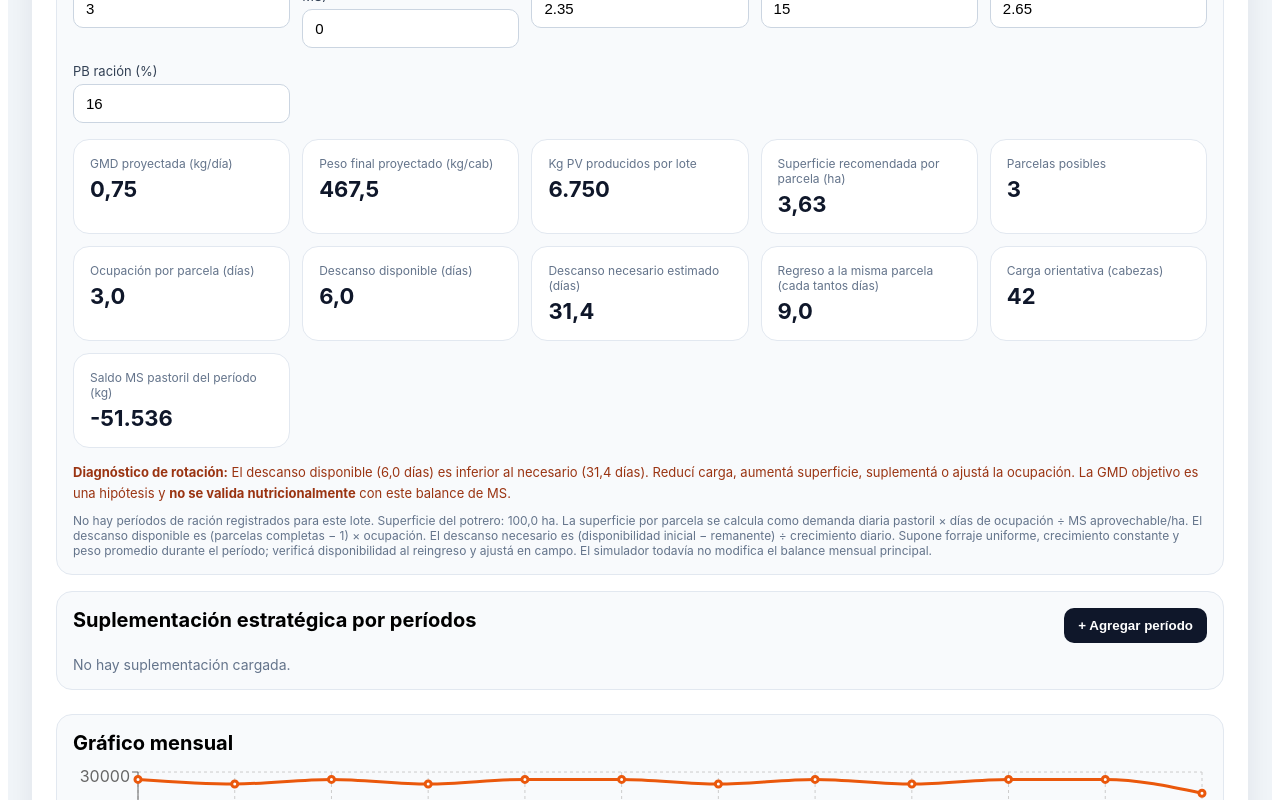
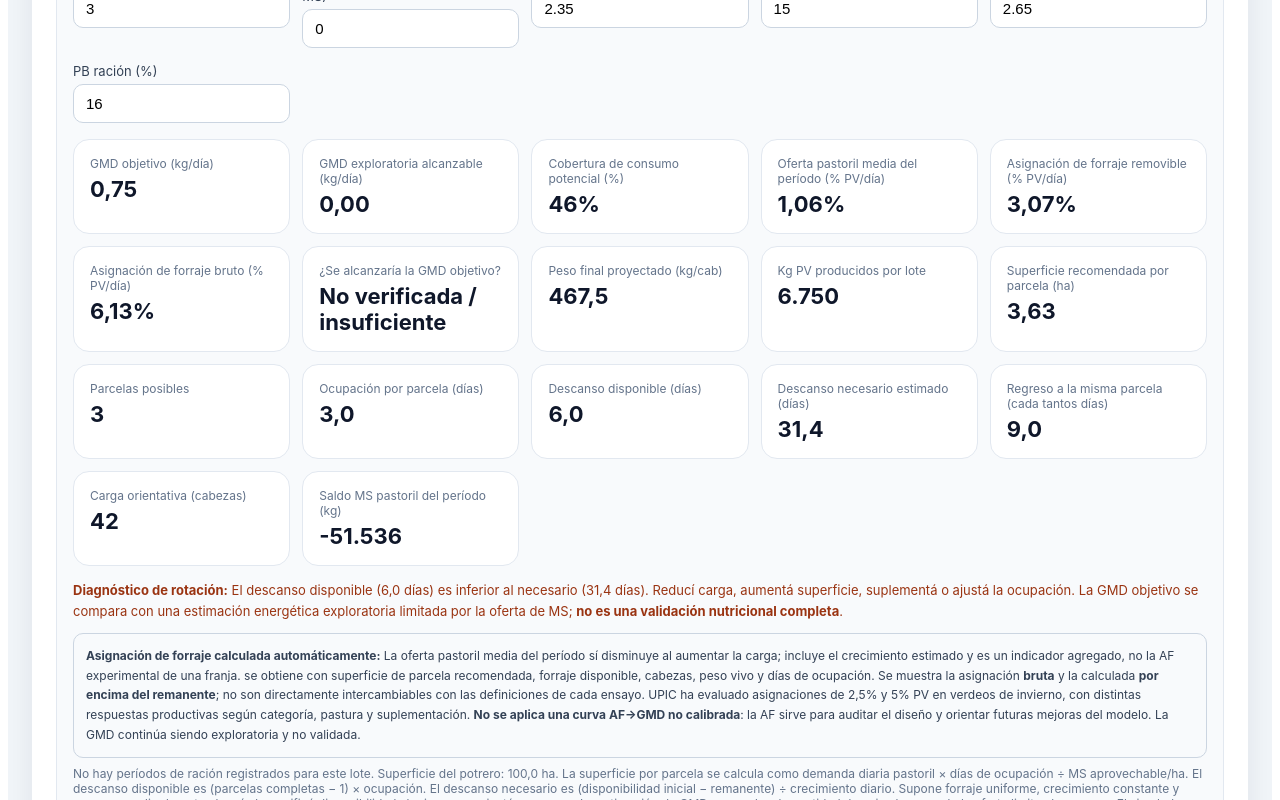
Before and after one commit to Facundo-lp/balance-forrajero, a React (Vite) app: page / in a window 1280 px wide. Shown: the part 1960-2760 px from the top of the page. Built offline with nearby package versions, Linux system fonts and the light colour scheme.

Commit message:
Update App.jsx

```diff
--- a/src/App.jsx
+++ b/src/App.jsx
@@ -395,18 +395,38 @@ function ProductionPlanner({ herd, paddocks, supplements }) {
   const share = Math.min(1, positive(rationShare) / 100);
   const dietMe = positive(me) * (1-share) + positive(rationMe) * share;
   const dietProtein = positive(protein) * (1-share) + positive(rationProtein) * share;
-  // Aproximación exploratoria; no constituye un modelo NASEM validado.
-  const estimateAt = w => {
-    const dm = w * intakePct;
-    const maintenance = 0.13 * Math.pow(Math.max(1,w), 0.75);
-    return Math.max(0, Math.min(1.6, (dm * dietMe - maintenance) / 8.5));
-  };
-  const estimatedGmd = estimateAt(startWeight);
+  // Oferta media pastoril del período, con crecimiento uniforme (modelo exploratorio).
+  // La disponibilidad limita el consumo individual cuando aumenta la carga.
+  const periodSupply = grazingArea * usablePerHa + grazingArea * positive(growth) * d * positive(utilization) / 100;
+  const potentialDmHead = startWeight * intakePct;
+  // Asignación ofrecida calculada, NO consumo. Se expresa en kg MS/100 kg PV/día.
+  // La superficie de parcela recomendada corresponde a la demanda del lote;
+  // usamos la AF sobre el forraje ofrecido por encima del remanente.
+  const pastureOfferPerHa = Math.max(0, positive(entryMass) - positive(residual));
+  const initialParcelForAF = usablePerHa > 0 && heads > 0
+    ? (heads * potentialDmHead * (1-share) * positive(occupancy)) / usablePerHa : 0;
+  const afOffered = heads > 0 && startWeight > 0 && positive(occupancy) > 0
+    ? 100 * initialParcelForAF * pastureOfferPerHa / (heads * startWeight * positive(occupancy)) : 0;
+  const afGross = heads > 0 && startWeight > 0 && positive(occupancy) > 0
+    ? 100 * initialParcelForAF * positive(entryMass) / (heads * startWeight * positive(occupancy)) : 0;
+  // Indicador de presión de carga en todo el período: sí responde a cambios
+  // de cabezas, superficie y crecimiento, a diferencia de la AF de la parcela
+  // dimensionada automáticamente para cubrir un consumo prefijado.
+  const periodAf = heads > 0 && startWeight > 0 && d > 0
+    ? 100 * periodSupply / (heads * startWeight * d) : 0;
+  const potentialPastureHead = potentialDmHead * (1-share);
+  const pastureDmHead = heads > 0 ? Math.min(potentialPastureHead, periodSupply / (heads * d)) : 0;
+  const actualDmHead = share >= 1 ? potentialDmHead : (1-share > 0 ? pastureDmHead / (1-share) : potentialDmHead);
+  const dmCoverage = potentialDmHead > 0 ? Math.min(1, actualDmHead / potentialDmHead) : 0;
+  // Estimación energética preliminar; no reemplaza NASEM ni balance proteico.
+  const maintenance = 0.13 * Math.pow(Math.max(1,startWeight), 0.75);
+  const estimatedGmd = Math.max(0, (actualDmHead * dietMe - maintenance) / 8.5);
   const chosenGmd = mode === "estimated" ? estimatedGmd : positive(gmd);
   const endWeight = startWeight + chosenGmd * d;
   const avgWeight = (startWeight + endWeight) / 2;
   const dailyDm = heads * avgWeight * intakePct;
   const dailyPasture = dailyDm * (1-share);
+  const targetFeasible = dmCoverage >= 0.999 && estimatedGmd >= positive(gmd);
   const occupationDays = positive(occupancy);
   // La superficie se calcula a partir de la demanda y no se solicita al usuario.
   const recommendedParcel = usablePerHa > 0 ? dailyPasture * occupationDays / usablePerHa : Infinity;
@@ -417,7 +437,6 @@ function ProductionPlanner({ herd, paddocks, supplements }) {
   const requiredGrowth = Math.max(0, positive(entryMass) - positive(residual));
   const restRequired = positive(growth) > 0 ? requiredGrowth / positive(growth) : Infinity;
   const returnInterval = parcelCount > 0 ? parcelCount * occupationDays : 0;
-  const periodSupply = grazingArea * usablePerHa + grazingArea * positive(growth) * d * positive(utilization) / 100;
   const periodNeed = dailyPasture * d;
   const carryingHeads = heads > 0 && periodNeed > 0 ? Math.floor(heads * periodSupply / periodNeed) : 0;
   const validRotation = dailyPasture > 0 && occupationDays > 0 && parcelCount >= 2 && restAvailable >= restRequired && periodSupply >= periodNeed;
@@ -446,7 +465,13 @@ function ProductionPlanner({ herd, paddocks, supplements }) {
       <div><label style={smallLabelStyle}>PB ración (%)</label><input style={inputStyle} type="number" min="0" value={rationProtein} onChange={e=>setRationProtein(e.target.value)}/></div>
     </div>
     <div style={{display:"grid",gridTemplateColumns:"repeat(auto-fit,minmax(190px,1fr))",gap:12,marginTop:16}}>
-      {cell("GMD proyectada (kg/día)",fmt(chosenGmd,2))}
+      {cell(mode === "estimated" ? "GMD estimada con oferta disponible (kg/día)" : "GMD objetivo (kg/día)",fmt(chosenGmd,2))}
+      {cell("GMD exploratoria alcanzable (kg/día)",fmt(estimatedGmd,2))}
+      {cell("Cobertura de consumo potencial (%)",fmt(dmCoverage*100,0)+"%")}
+      {cell("Oferta pastoril media del período (% PV/día)",heads>0?fmt(periodAf,2)+"%":"Sin animales")}
+      {cell("Asignación de forraje removible (% PV/día)",dailyPasture>0?fmt(afOffered,2)+"%":"Sin pastoreo")}
+      {cell("Asignación de forraje bruto (% PV/día)",dailyPasture>0?fmt(afGross,2)+"%":"Sin pastoreo")}
+      {mode === "target" && cell("¿Se alcanzaría la GMD objetivo?",targetFeasible?"Posiblemente":"No verificada / insuficiente")}
       {cell("Peso final proyectado (kg/cab)",fmt(endWeight))}
       {cell("Kg PV producidos por lote",fmt(heads * chosenGmd * d,0))}
       {cell("Superficie recomendada por parcela (ha)",dailyPasture>0 && occupationDays>0?fmt(recommendedParcel,2):"Sin pastoreo")}
@@ -460,10 +485,13 @@ function ProductionPlanner({ herd, paddocks, supplements }) {
     </div>
     <div style={{marginTop:14,fontSize:13,lineHeight:1.65,color:validRotation?"#166534":"#9a3412"}}>
       <strong>Diagnóstico de rotación:</strong> {dailyPasture<=0 ? "No se necesita superficie de pastoreo con la participación de ración configurada." : usablePerHa<=0 ? "No hay forraje removible: revisá disponibilidad y remanente." : occupationDays<=0 ? "Indicá días de ocupación mayores que cero." : parcelCount<2 ? "La superficie no permite al menos dos parcelas del tamaño requerido para alimentar al lote." : restAvailable < restRequired ? `El descanso disponible (${fmt(restAvailable)} días) es inferior al necesario (${fmt(restRequired)} días). Reducí carga, aumentá superficie, suplementá o ajustá la ocupación.` : periodSupply < periodNeed ? "El descanso alcanza, pero la oferta total de MS del período no alcanza la demanda." : "La rotación cumple los criterios simplificados de disponibilidad, descanso y oferta total del período."}
-      {mode==="target" && <span> La GMD objetivo es una hipótesis y <strong>no se valida nutricionalmente</strong> con este balance de MS.</span>}
-      {mode==="estimated" && <span> La GMD por energía es <strong>exploratoria, no validada</strong>; no evalúa proteína metabolizable ni consumo restringido. PB de dieta: {fmt(dietProtein)}%.</span>}
+      {mode==="target" && <span> La GMD objetivo se compara con una estimación energética exploratoria limitada por la oferta de MS; <strong>no es una validación nutricional completa</strong>.</span>}
+      {mode==="estimated" && <span> La GMD por energía es <strong>exploratoria, no validada</strong>; limita el consumo por oferta pastoril, pero no evalúa proteína metabolizable ni dinámica diaria del pasto. PB de dieta: {fmt(dietProtein)}%.</span>}
     </div>
-    <div style={{marginTop:8,fontSize:12,color:"#64748b"}}>{rationNote} Superficie del potrero: {fmt(fieldArea)} ha. La superficie por parcela se calcula como demanda diaria pastoril × días de ocupación ÷ MS aprovechable/ha. El descanso disponible es (parcelas completas − 1) × ocupación. El descanso necesario es (disponibilidad inicial − remanente) ÷ crecimiento diario. Supone forraje uniforme, crecimiento constante y peso promedio durante el período; verificá disponibilidad al reingreso y ajustá en campo. El simulador todavía no modifica el balance mensual principal.</div>
+    <div style={{marginTop:10,padding:12,border:"1px solid #cbd5e1",borderRadius:10,fontSize:12,color:"#334155",lineHeight:1.65}}>
+      <strong>Asignación de forraje calculada automáticamente:</strong> La oferta pastoril media del período sí disminuye al aumentar la carga; incluye el crecimiento estimado y es un indicador agregado, no la AF experimental de una franja. se obtiene con superficie de parcela recomendada, forraje disponible, cabezas, peso vivo y días de ocupación. Se muestra la asignación <strong>bruta</strong> y la calculada <strong>por encima del remanente</strong>; no son directamente intercambiables con las definiciones de cada ensayo. UPIC ha evaluado asignaciones de 2,5% y 5% PV en verdeos de invierno, con distintas respuestas productivas según categoría, pastura y suplementación. <strong>No se aplica una curva AF→GMD no calibrada</strong>: la AF sirve para auditar el diseño y orientar futuras mejoras del modelo. La GMD continúa siendo exploratoria y no validada.
+    </div>
+    <div style={{marginTop:8,fontSize:12,color:"#64748b"}}>{rationNote} Superficie del potrero: {fmt(fieldArea)} ha. La superficie por parcela se calcula como demanda diaria pastoril × días de ocupación ÷ MS aprovechable/ha. El descanso disponible es (parcelas completas − 1) × ocupación. El descanso necesario es (disponibilidad inicial − remanente) ÷ crecimiento diario. Supone forraje uniforme, crecimiento constante y peso promedio durante el período; verificá disponibilidad al reingreso y ajustá en campo. La estimación de GMD responde a la cantidad de animales cuando la oferta limita el consumo. El simulador todavía no modifica el balance mensual principal.</div>
   </div>;
 }
 
```
